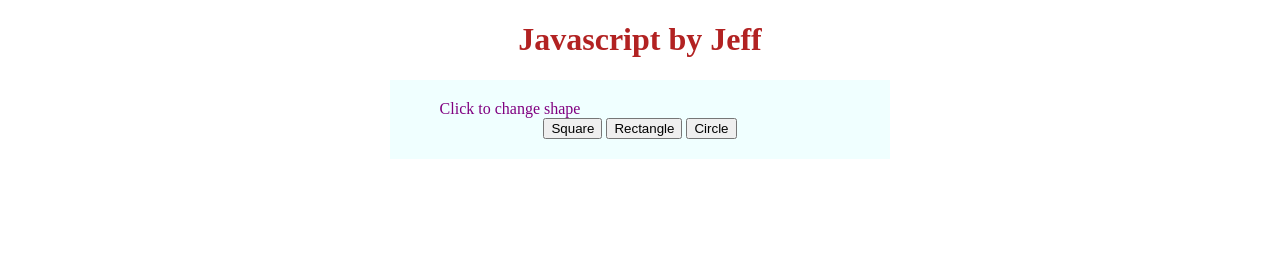
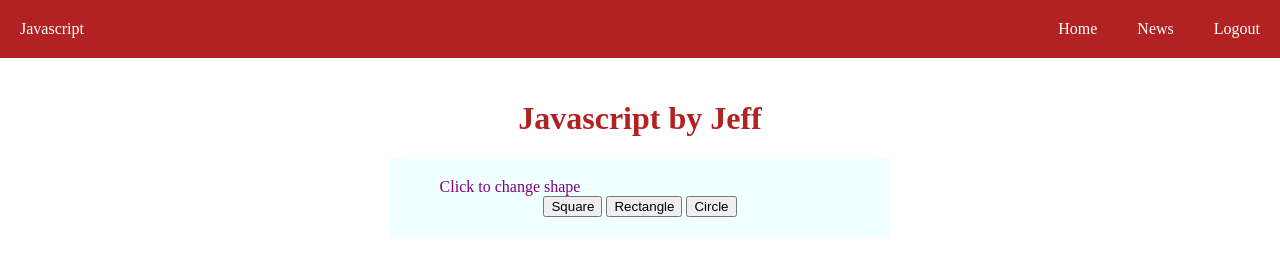
Before and after one commit to j3ffh95/app-development, a plain HTML site: page lab3/lab3.html in a window 1280 px wide. Drawn offline with Linux system fonts and the light colour scheme.

Commit message:
Added collapsible nav menu

```diff
--- a/lab3/lab3.html
+++ b/lab3/lab3.html
@@ -14,6 +14,20 @@
       <button class="btnRectangle">Rectangle</button>
       <button class="btnCircle">Circle</button>
     </section>
+
+    <section class="headerNav">
+      <header class="header-container">
+        <div>Javascript</div>
+        <div>Home</div>
+        <div>News</div>
+        <div>Logout</div>
+      </header>
+
+      <div class="navMenu">
+        <div>Javascript</div>
+        <div><span>Menu</span>&#9776</div>
+      </div>
+    </section>
     <script src="./script.js"></script>
   </body>
 </html>
--- a/lab3/style.css
+++ b/lab3/style.css
@@ -5,6 +5,7 @@
 .title {
   text-align: center;
   color: firebrick;
+  margin-top: 100px;
 }
 
 /* SHAPES */
@@ -48,3 +49,47 @@
   padding-top: 10%;
   margin: 20px auto;
 }
+
+/* Collapsible Nav Menu */
+
+.header-container,
+.navMenu {
+  background-color: firebrick;
+  color: white;
+  display: flex;
+  width: 100%;
+}
+
+.header-container > div,
+.navMenu > div {
+  /* border: 1px solid blue; */
+  padding: 20px;
+}
+
+.header-container > div:nth-child(2) {
+  margin: 0 0 0 auto;
+}
+
+.headerNav {
+  position: fixed;
+  top: 0%;
+  left: 0%;
+  right: 0%;
+}
+
+.navMenu {
+  display: none;
+}
+.navMenu > div:nth-child(2) {
+  margin-left: auto;
+}
+
+@media screen and (max-width: 900px) {
+  .header-container {
+    display: none;
+  }
+
+  .navMenu {
+    display: flex;
+  }
+}
```
